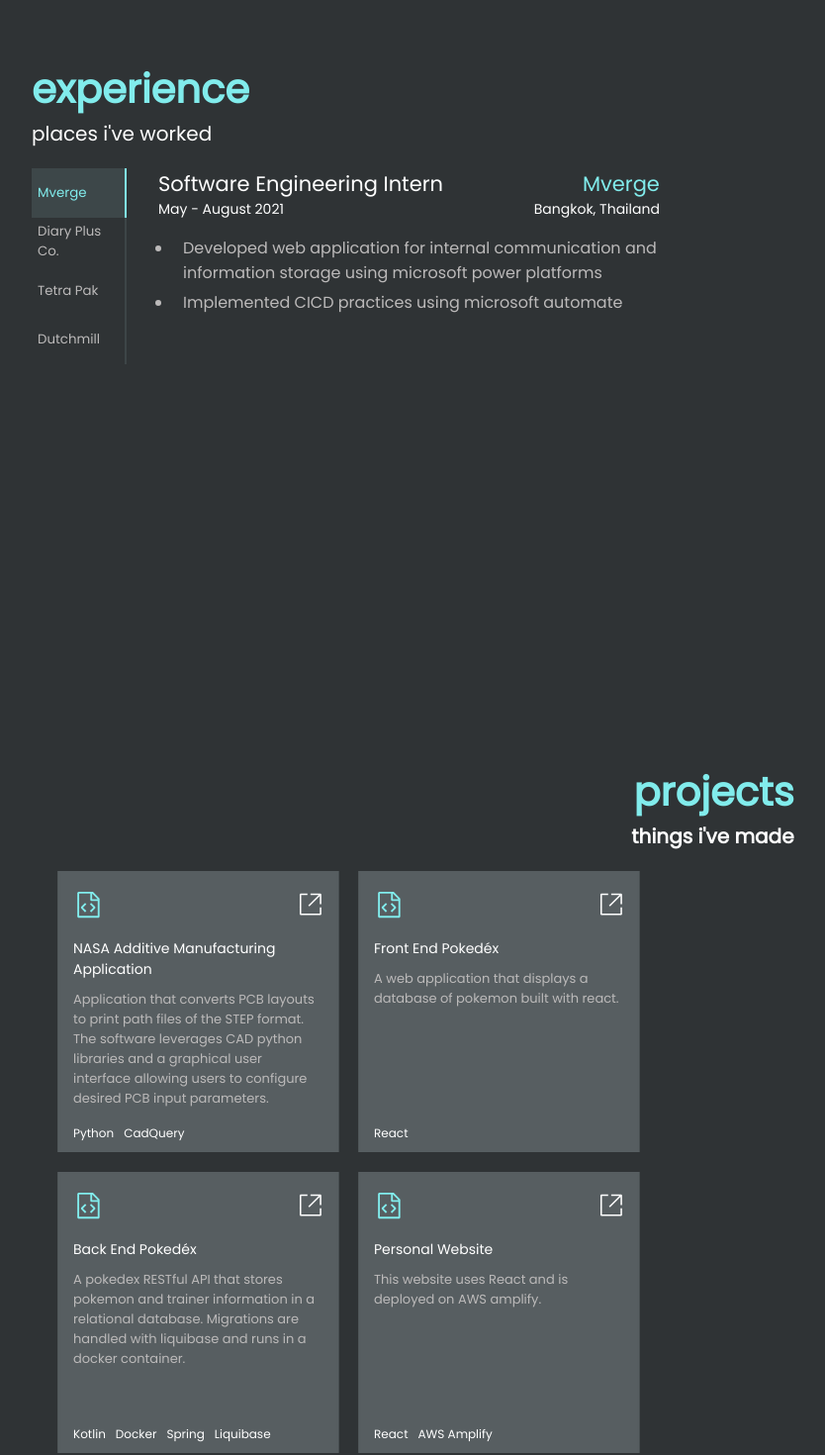
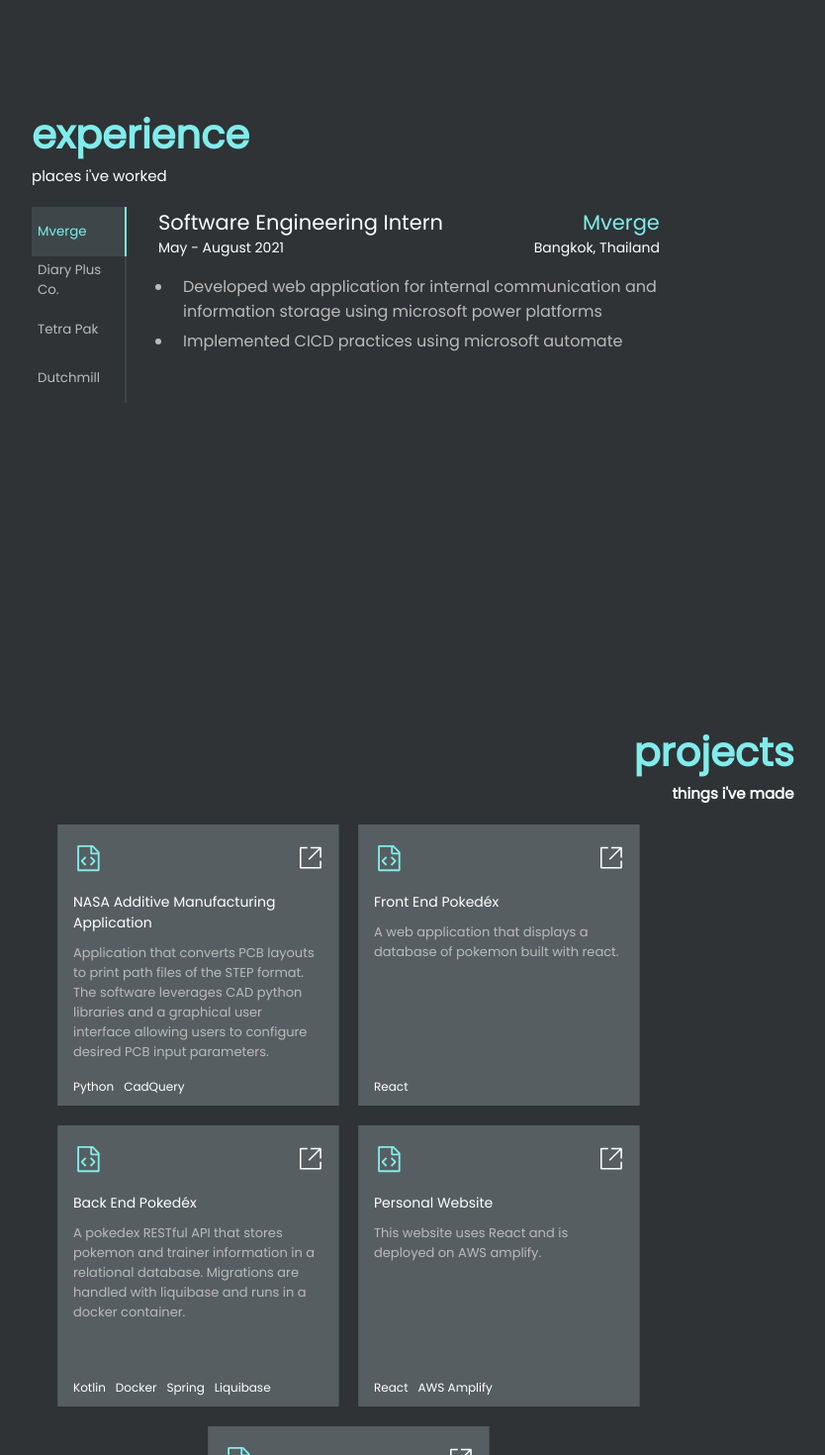
Before and after one commit to kavinchai/kavin_website, a React (Create React App) app: page / in a window 1280 px wide. Shown: the part 1240-2710 px from the top of the page at 99% size, without its empty margins (288-1122 px from the left). Built offline with nearby package versions, Linux system fonts and the light colour scheme.

Commit message:
Adjusted height of navbar

```diff
--- a/src/components/ExpDesc.js
+++ b/src/components/ExpDesc.js
@@ -1,5 +1,6 @@
 import React from "react";
 import "../css/ExpDesc.css";
+
 const ExpDesc = ({
   data: { date, title, company, location, duration, url, text },
 }) => {
--- a/src/components/Navbar.js
+++ b/src/components/Navbar.js
@@ -1,5 +1,6 @@
 import React, { useState } from "react";
 import "../css/Navbar.css";
+
 const Navbar = () => {
   const [myName, setMyName] = useState(true);
   const scrollTo = (string) => {
@@ -19,7 +20,7 @@ const Navbar = () => {
           className="lastName navName"
           onClick={() => setMyName((prev) => !prev)}
         >
-          {myName === true ? "chai" : "ฉายสว่างวงศ์"}
+          {myName === true ? "chai" : "ฉาย"}
         </div>
         <div className="navMenu">
           <button
--- a/src/components/NotSupported.js
+++ b/src/components/NotSupported.js
@@ -1,5 +1,6 @@
 import React from "react";
 import "../css/NotSupported.css";
+
 const NotSupported = () => {
   return (
     <div className="notSupContainer">
--- a/src/components/Project.js
+++ b/src/components/Project.js
@@ -1,7 +1,7 @@
 import React from "react";
 import "../css/Project.css";
+import ProjectCard from "./ProjectCard";
 import projectsJson from "../content/projects.json";
-import ProjectCard from "./ProjectCard";
 
 const Project = () => {
   return (
--- a/src/css/Exp.css
+++ b/src/css/Exp.css
@@ -10,7 +10,7 @@
   position: relative;
   left: 50%;
   top: 50%;
-  transform: translate(-50%, -50%);
+  transform: translate(-50%, -40%);
   padding: 10px;
   height: 55%;
   width: 50%;
@@ -33,7 +33,7 @@
   width: 100%;
   height: auto;
   color: white;
-  font-size: 20px;
+  font-size: 15px;
   font-family: "Poppins", sans-serif;
   padding-bottom: 20px;
 }
--- a/src/css/Navbar.css
+++ b/src/css/Navbar.css
@@ -1,7 +1,7 @@
 .navBarComponent {
   /* background-color: red; */
 
-  height: 10%;
+  height: 6%;
   width: 100vw;
 
   position: fixed;
--- a/src/css/Project.css
+++ b/src/css/Project.css
@@ -1,7 +1,8 @@
 .projectComponent {
+  background: var(--background-color);
+
   height: 100vh;
   width: 100vw;
-  background: var(--background-color);
 }
 
 .projectList {
@@ -10,10 +11,10 @@
 
   position: relative;
   left: 50%;
-  top: 10%;
+  top: 5%;
   transform: translate(-50%, 0%);
   padding: 10px;
-  min-height: 80%;
+  min-height: 70%;
   width: 80%;
 }
 
@@ -35,7 +36,7 @@
 .projText2 {
   color: white;
   font-family: "Poppins", sans-serif;
-  font-size: 20px;
+  font-size: 15px;
   font-weight: bold;
   text-align: right;
 }
--- a/src/css/Technologies.css
+++ b/src/css/Technologies.css
@@ -33,7 +33,7 @@
   width: 100%;
   height: auto;
   color: white;
-  font-size: 20px;
+  font-size: 15px;
   text-align: right;
 
   font-family: "Poppins", sans-serif;
```
